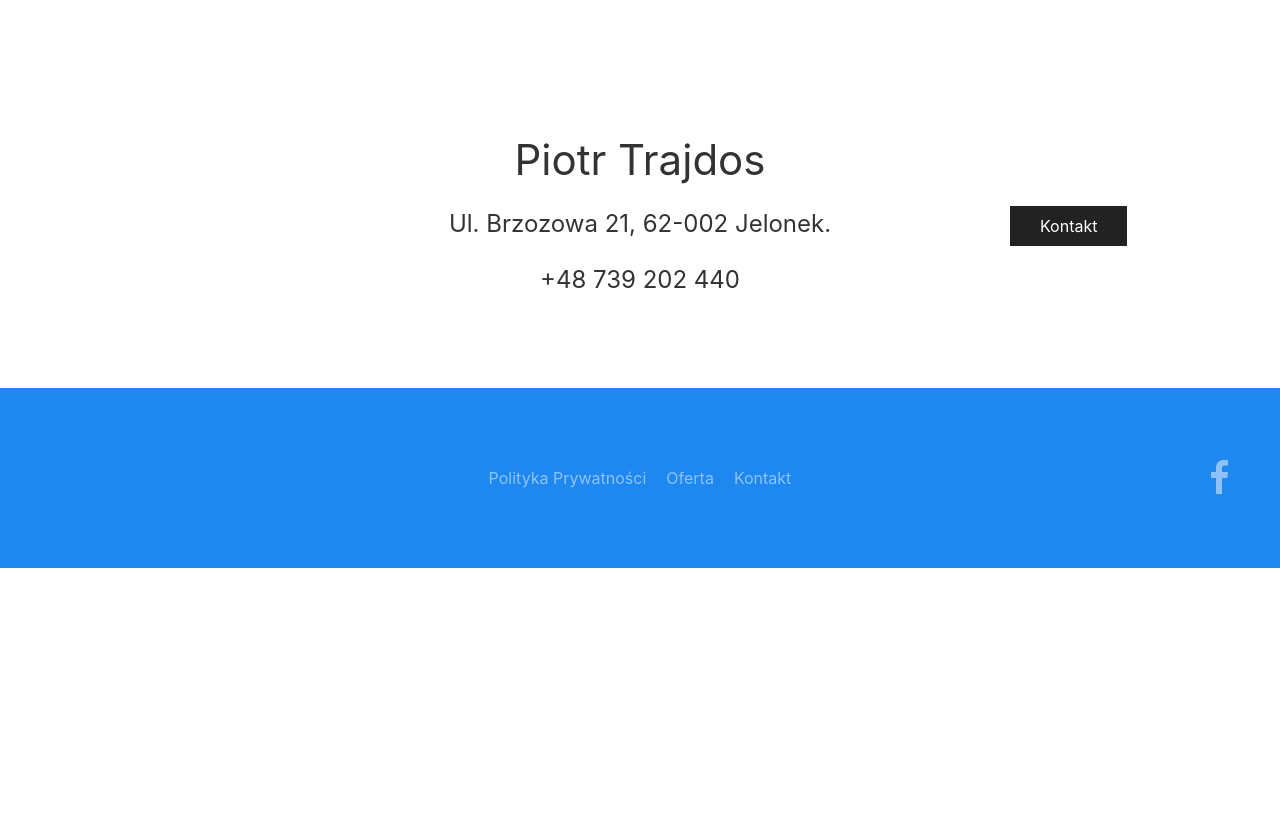
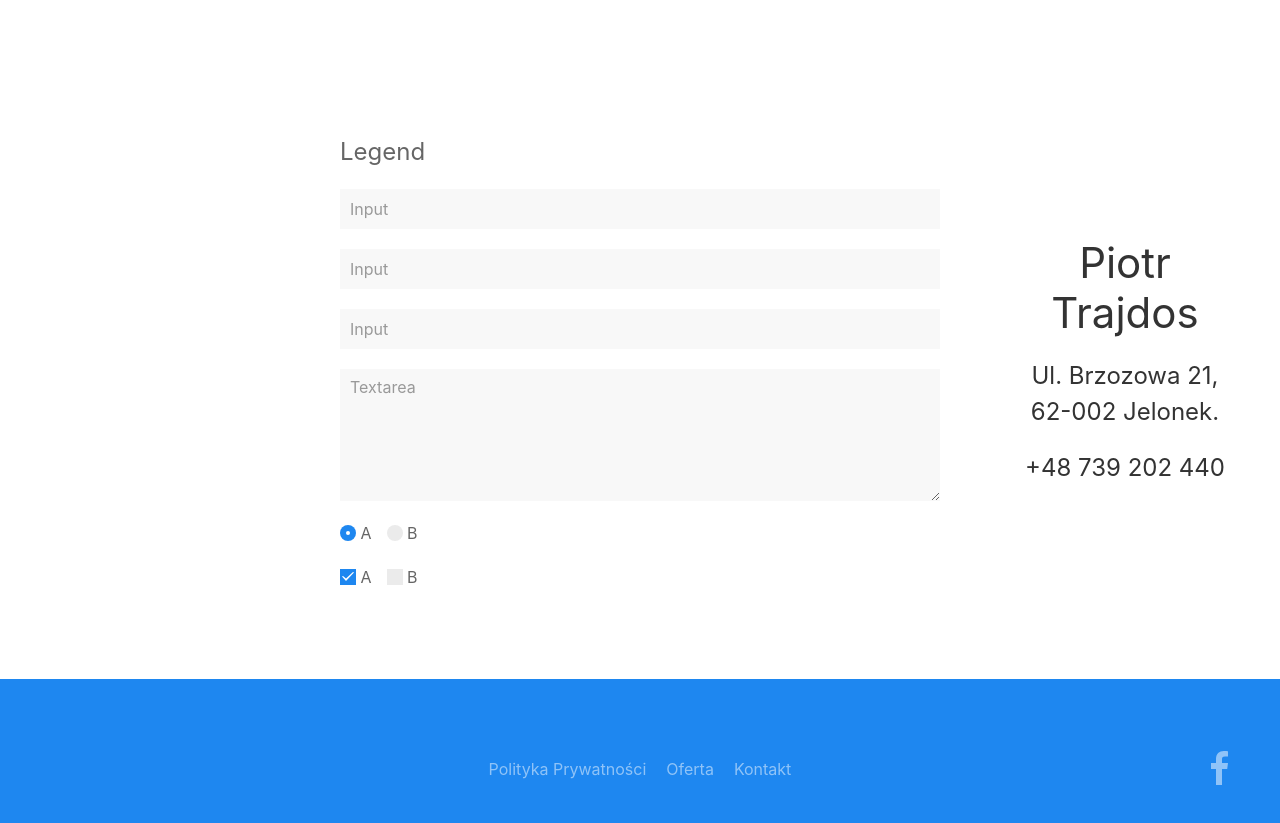
Before and after one commit to pawelztef/PaintingAndDecorating, a website: page app/index.html in a window 1280 px wide. Shown: the part 2900-3723 px from the top of the page. Before the commit the page ends 3468 px from the top, so only its background shows below. Drawn offline with nearby package versions, Linux system fonts and the light colour scheme.

Commit message:
CONTACT FORM Contact form added to last section of page.

```diff
--- a/app/index.html
+++ b/app/index.html
@@ -70,7 +70,6 @@
         <!--   </div> -->
         <!-- </div> -->
         <!--End of navigation -->
-
         <!-- Header image -->
         <div class="uk-section-default uk-section-overlap uk-position-relative uk-light" uk-scrollspy={&quot;target&quot;:&quot;[uk-scrollspy-class]&quot;,&quot;cls&quot;:&quot;uk-animation-fade&quot;,&quot;delay&quot;:200} tm-header-transparent=light tm-header-transparent-placeholder>
           <div class="bottom-curve"></div>
@@ -211,6 +210,35 @@
                 </div>
                 <div class="uk-width-expand@m uk-grid-item-match uk-flex-middle">
                   <div class=uk-panel>
+                    <form>
+                      <fieldset class="uk-fieldset">
+                        <legend class="uk-legend">Legend</legend>
+                        <div class="uk-margin">
+                          <input class="uk-input" type="text" placeholder="Input">
+                        </div>
+                        <div class="uk-margin">
+                          <input class="uk-input" type="text" placeholder="Input">
+                        </div>
+                        <div class="uk-margin">
+                          <input class="uk-input" type="text" placeholder="Input">
+                        </div>
+                        <div class="uk-margin">
+                          <textarea class="uk-textarea" rows="5" placeholder="Textarea"></textarea>
+                        </div>
+                        <div class="uk-margin uk-grid-small uk-child-width-auto uk-grid">
+                          <label><input class="uk-radio" type="radio" name="radio2" checked> A</label>
+                          <label><input class="uk-radio" type="radio" name="radio2"> B</label>
+                        </div>
+                        <div class="uk-margin uk-grid-small uk-child-width-auto uk-grid">
+                          <label><input class="uk-checkbox" type="checkbox" checked> A</label>
+                          <label><input class="uk-checkbox" type="checkbox"> B</label>
+                        </div>
+                      </fieldset>
+                    </form>
+                  </div>
+                </div>
+                <div class="uk-width-medium@m uk-grid-item-match uk-flex-middle">
+                  <div class=uk-panel>
                     <h2 class="uk-text-center@s uk-text-center uk-h1" uk-scrollspy-class> Piotr Trajdos </h2>
                     <div class="uk-margin uk-text-center@s uk-text-center uk-text-lead" uk-scrollspy-class>
                       <p>Ul. Brzozowa 21, 62-002 Jelonek.</p>
@@ -218,11 +246,6 @@
                     <div class="uk-margin uk-text-center@s uk-text-center uk-text-lead" uk-scrollspy-class>
                       <p>+48 739 202 440</p>
                     </div>
-                  </div>
-                </div>
-                <div class="uk-width-medium@m uk-grid-item-match uk-flex-middle">
-                  <div class=uk-panel>
-                    <div class="uk-margin uk-text-left@s uk-text-center" uk-scrollspy-class> <a class="el-content uk-button uk-button-secondary" href=# uk-scroll> Kontakt </a> </div>
                   </div>
                 </div>
               </div>
```
